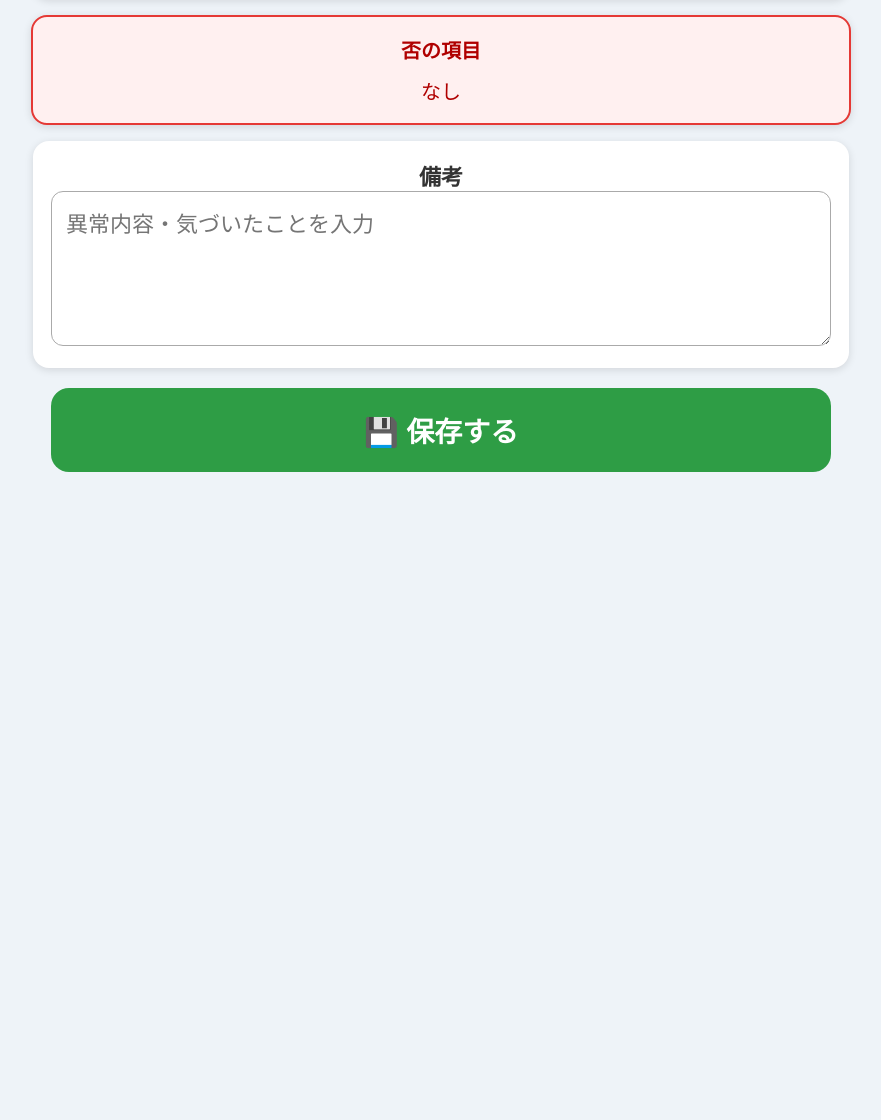
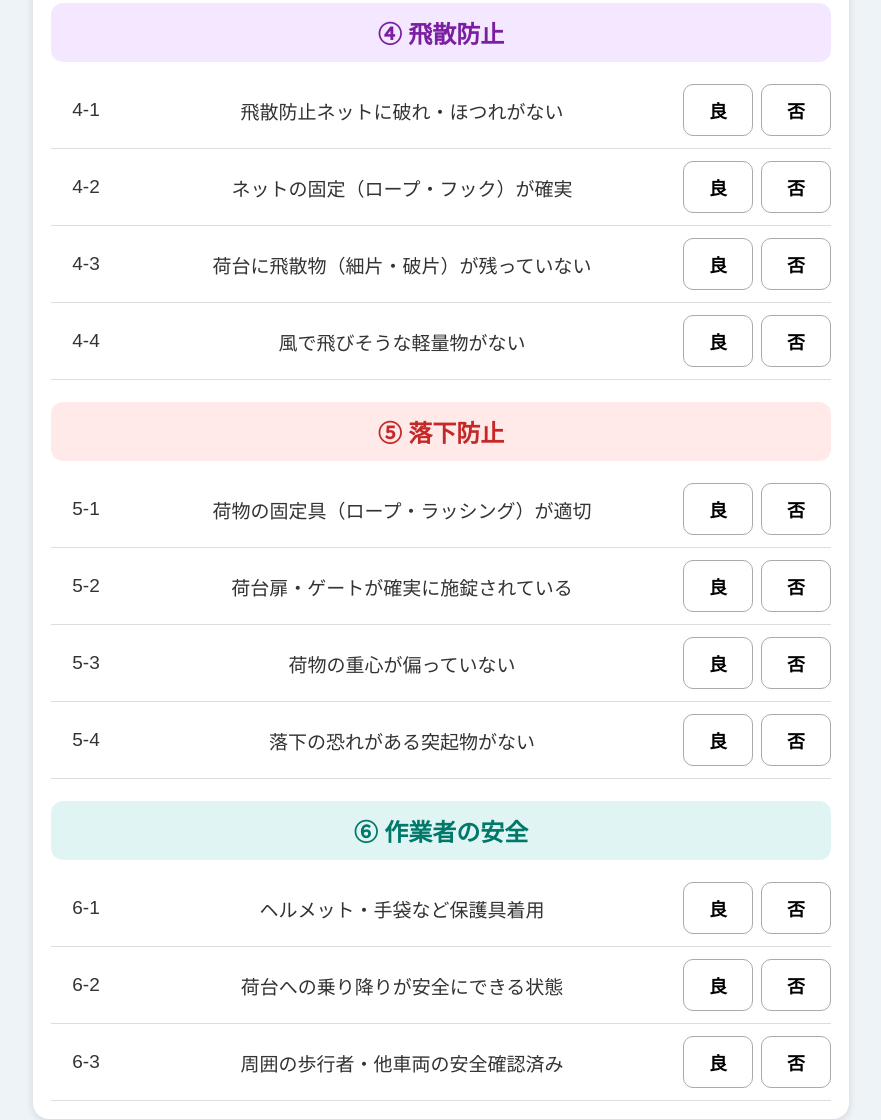
Before and after one commit to rie4649/tenken-rakuraku, a plain HTML site: page daily.html in a window 1280 px wide. Shown: the part 2415-3535 px from the top of the page, without its empty margins (199-1080 px from the left). Before the commit the page ends 3027 px from the top, so only its background shows below. Drawn offline with Linux system fonts and the light colour scheme; no server answers.

Commit message:
Update daily.html

```diff
--- a/daily.html
+++ b/daily.html
@@ -14,6 +14,7 @@ header h1{font-size:34px;margin:0}
 select,textarea{width:100%;font-size:22px;padding:14px;border-radius:12px;border:1px solid #aaa;box-sizing:border-box}
 .sectionTitle{font-size:24px;font-weight:bold;margin:22px 0 10px;padding:12px;border-radius:12px}
 .s1{background:#e8f1ff;color:#1557b0}.s2{background:#eaf8ea;color:#2e7d32}.s3{background:#fff3df;color:#ef7d00}
+.s4{background:#f3e8ff;color:#7b1fa2}.s5{background:#ffe9e9;color:#c62828}.s6{background:#e0f5f3;color:#00796b}
 .item{display:grid;grid-template-columns:70px 1fr 70px 70px;gap:8px;align-items:center;padding:12px 0;border-bottom:1px solid #ddd;font-size:19px}
 .item button{padding:12px 6px;border-radius:10px;border:1px solid #aaa;background:white;font-size:18px;font-weight:bold}
 .item button.good.active{background:#2e9d45;color:white}
@@ -46,6 +47,12 @@ select,textarea{width:100%;font-size:22px;padding:14px;border-radius:12px;border
 <div id="section2"></div>
 <div class="sectionTitle s3">③ 外まわり</div>
 <div id="section3"></div>
+<div class="sectionTitle s4">④ 飛散防止</div>
+<div id="section4"></div>
+<div class="sectionTitle s5">⑤ 落下防止</div>
+<div id="section5"></div>
+<div class="sectionTitle s6">⑥ 作業者の安全</div>
+<div id="section6"></div>
 </div>
 <div class="box badBox">
 <b>否の項目</b>
@@ -90,7 +97,13 @@ const items=[
 ["1-8","ウォッシャー 噴射状態",1],["1-9","ウォッシャー 液量",1],["1-10","ワイパー 払拭状態",1],
 ["2-1","バッテリー 液量",2],["2-2","エンジンオイルの量",2],["2-3","オイル漏れ・にじみ",2],["2-4","冷却水の量",2],
 ["3-1","タイヤ 空気圧",3],["3-2","タイヤ 亀裂・破損",3],["3-3","タイヤ 異常な摩耗",3],["3-4","タイヤ 溝の深さ",3],
-["3-5","灯火装置 点灯具合",3],["3-6","方向指示器 点滅具合",3],["3-7","灯火装置 汚れ・損傷",3]
+["3-5","灯火装置 点灯具合",3],["3-6","方向指示器 点滅具合",3],["3-7","灯火装置 汚れ・損傷",3],
+["4-1","飛散防止ネットに破れ・ほつれがない",4],["4-2","ネットの固定（ロープ・フック）が確実",4],
+["4-3","荷台に飛散物（細片・破片）が残っていない",4],["4-4","風で飛びそうな軽量物がない",4],
+["5-1","荷物の固定具（ロープ・ラッシング）が適切",5],["5-2","荷台扉・ゲートが確実に施錠されている",5],
+["5-3","荷物の重心が偏っていない",5],["5-4","落下の恐れがある突起物がない",5],
+["6-1","ヘルメット・手袋など保護具着用",6],["6-2","荷台への乗り降りが安全にできる状態",6],
+["6-3","周囲の歩行者・他車両の安全確認済み",6]
 ];
 
 let answers={};
```
